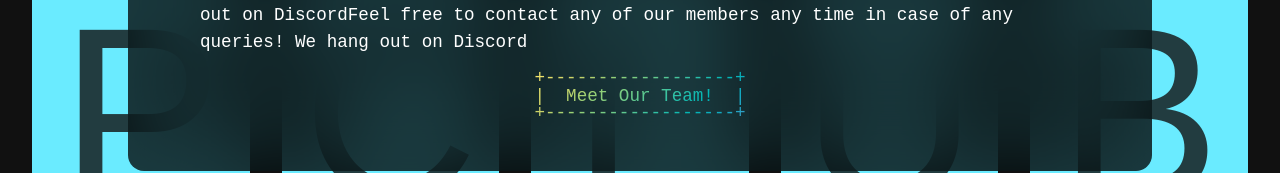
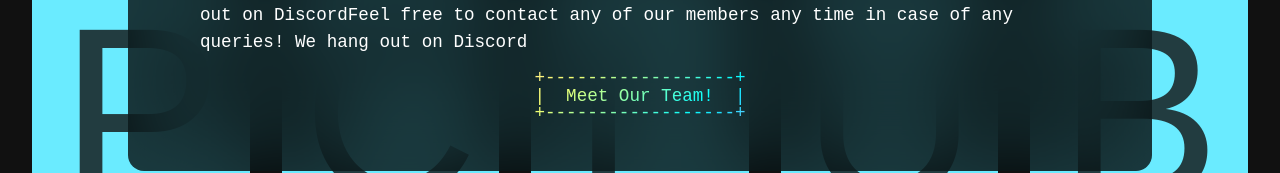
Before and after one commit to code-IM-perfect/pclub-svelte, a SvelteKit app: page /about in a window 1280 px wide. Shown: the part 479-652 px from the top of the page. Built offline with nearby package versions, Linux system fonts and the light colour scheme; a web font is replaced by a local one.

Commit message:
Improve gradient on teamLink
Signed-off-by: Harshit Tomar <harshitt345@gmail.com>

```diff
--- a/src/routes/about/+page.svelte
+++ b/src/routes/about/+page.svelte
@@ -156,15 +156,15 @@
 	}
 	.teamLink:hover p {
 		background: linear-gradient(
-			-45deg,
-			#4099c5 0%,
-			#13a9c2 12.45395%,
-			#00b6b6 24.959615%,
-			#38c2a2 39.623725%,
-			#69cb8a 52.747399%,
-			#99d075 69.012517%,
-			#cad268 81.63445%,
-			#fbe76b 100%
+			-40deg,
+			#64cbff 0%,
+			#20ddff 12.45395%,
+			#07ffff 24.959615%,
+			#4fffd6 39.623725%,
+			#84ffad 52.747399%,
+			#bcff8f 69.012517%,
+			#f3ff71 81.63445%,
+			#ffee83 100%
 		);
 		background-position: center;
 		background-clip: text;
@@ -174,15 +174,15 @@
 	@media (hover: none) {
 		.teamLink p {
 			background: linear-gradient(
-				-45deg,
-				#4099c5 0%,
-				#13a9c2 12.45395%,
-				#00b6b6 24.959615%,
-				#38c2a2 39.623725%,
-				#69cb8a 52.747399%,
-				#99d075 69.012517%,
-				#cad268 81.63445%,
-				#fbe76b 100%
+				-40deg,
+				#64cbff 0%,
+				#20ddff 12.45395%,
+				#07ffff 24.959615%,
+				#4fffd6 39.623725%,
+				#84ffad 52.747399%,
+				#bcff8f 69.012517%,
+				#f3ff71 81.63445%,
+				#ffee83 100%
 			);
 			background-position: center;
 			background-clip: text;
```
